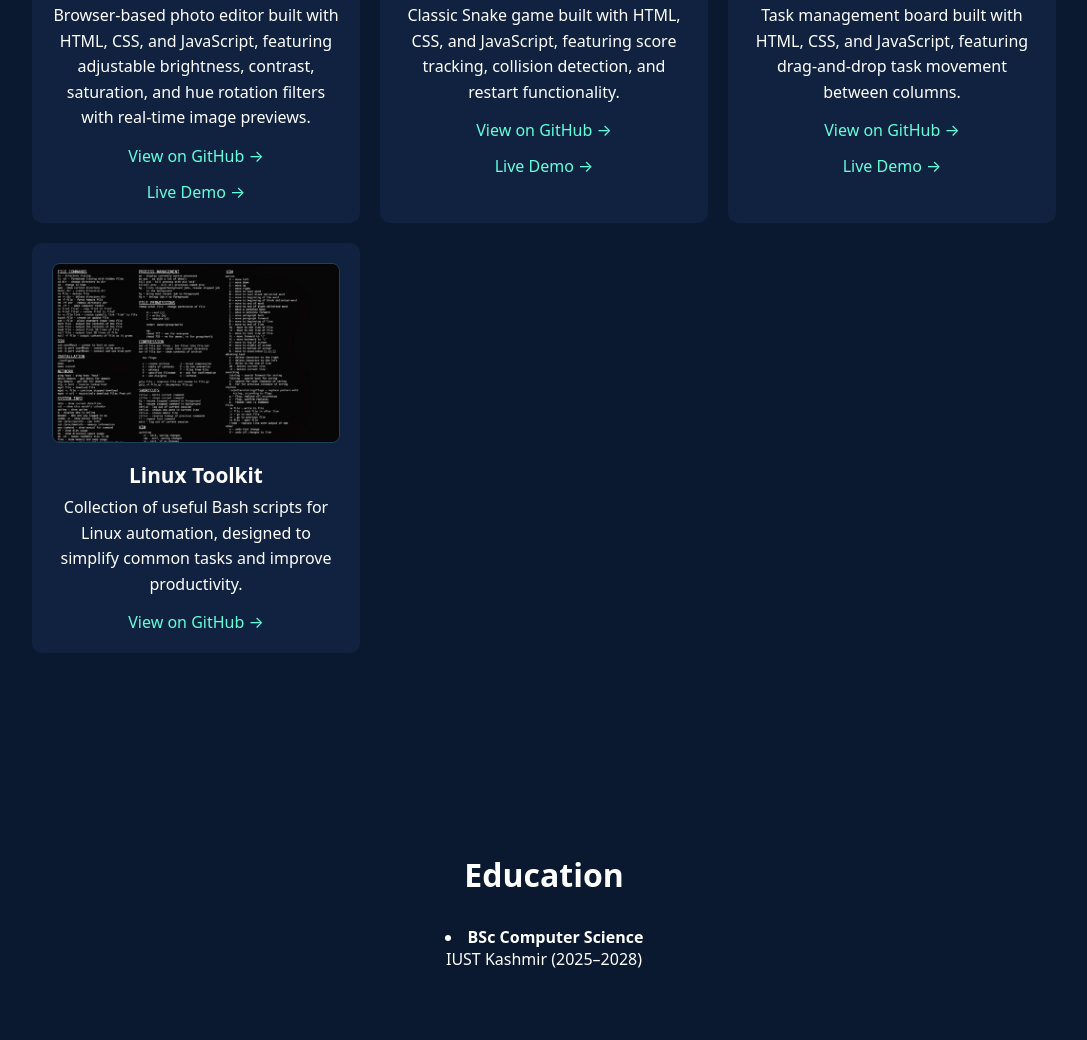
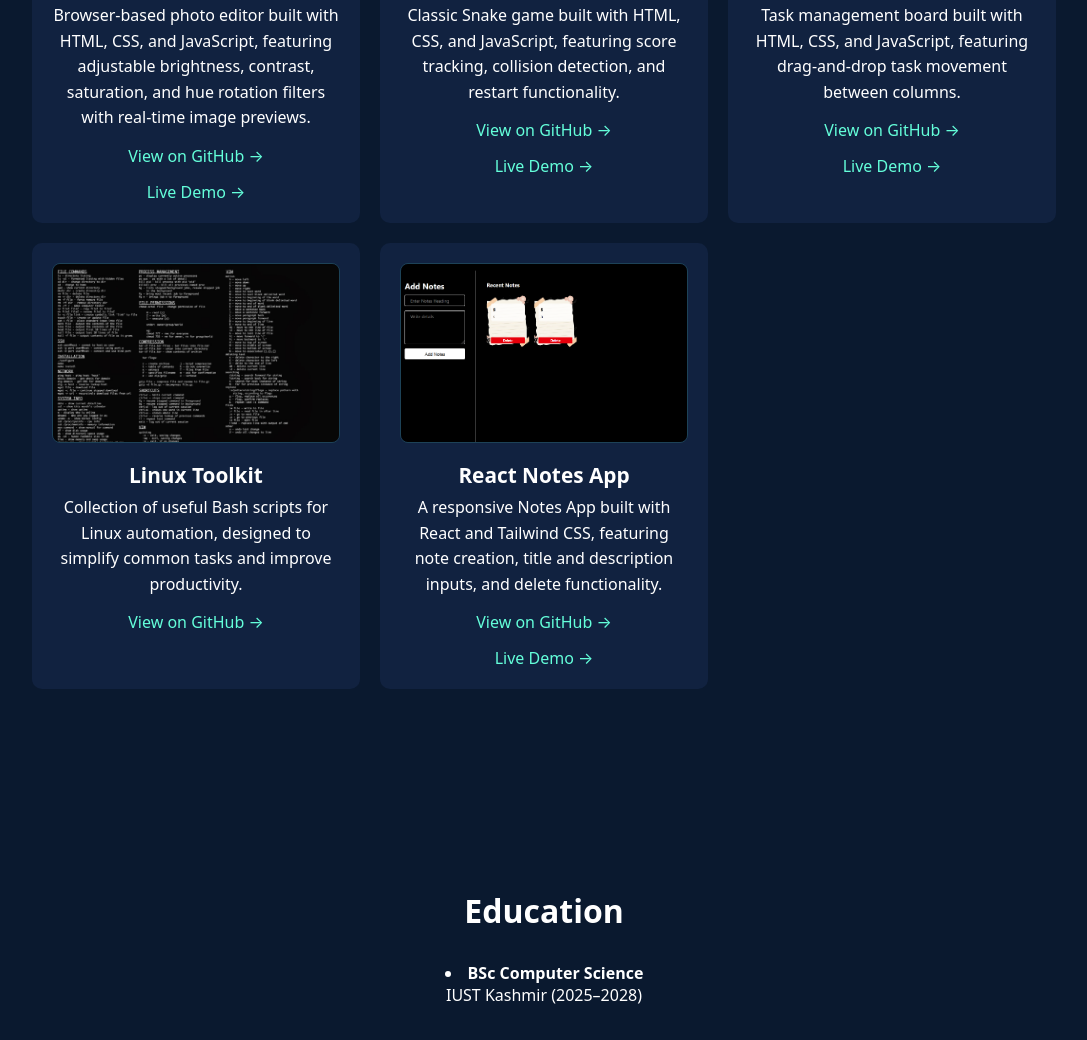
Before and after one commit to AbrarJoo/abrarjoo.github.io, a plain HTML site: page index.html in a window 1280 px wide. Shown: the part 2113-3153 px from the top of the page, without its empty margins (96-1183 px from the left). Drawn offline with Linux system fonts and the light colour scheme.

Commit message:
added a notes app project

```diff
--- a/index.html
+++ b/index.html
@@ -229,6 +229,38 @@
             View on GitHub →
           </a>
         </div>
+
+        <!-- React Notes App -->
+        <div class="card project">
+          <img
+            src="images/notesAPP.png"
+            alt="React Notes App Cover"
+            class="project-image"
+            loading="lazy"
+          />
+          <h3>React Notes App</h3>
+          <p>
+            A responsive Notes App built with React and Tailwind CSS, featuring
+            note creation, title and description inputs, and delete
+            functionality.
+          </p>
+
+          <a
+            href="https://github.com/AbrarJoo/NotesAPP"
+            target="_blank"
+            rel="noopener noreferrer"
+          >
+            View on GitHub →
+          </a>
+
+          <a
+            href="https://AbrarJoo.github.io/NotesAPP/"
+            target="_blank"
+            rel="noopener noreferrer"
+          >
+            Live Demo →
+          </a>
+        </div>
       </div>
     </section>
 
```
Also changed, not shown: images/notesAPP.png (added).
